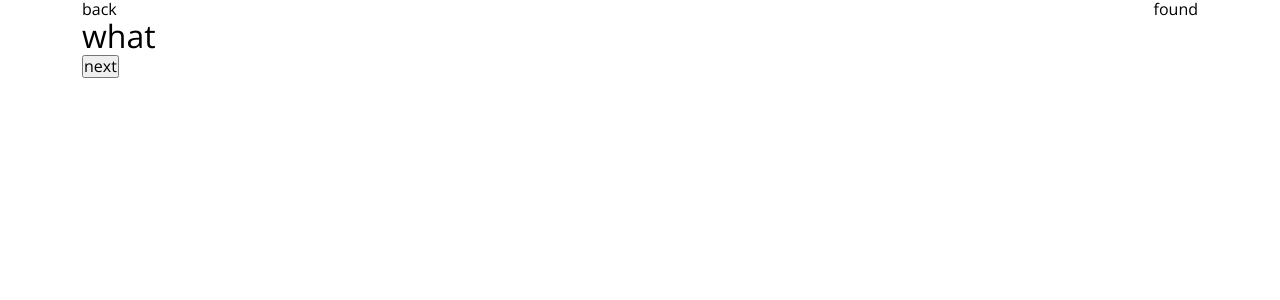
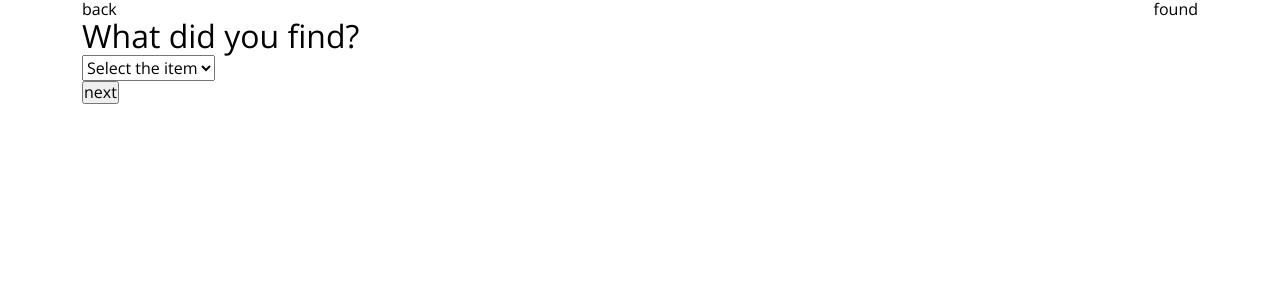
Before and after one commit to ruippeixe/lost-and-found, a React (Vite) app: page /found in a window 1280 px wide. Shown: the top 300 px of the page. Built offline with nearby package versions, Linux system fonts and the light colour scheme.

Commit message:
Implement form input handling and field validation

```diff
--- a/src/hooks/useFormSteps.jsx
+++ b/src/hooks/useFormSteps.jsx
@@ -1,6 +1,6 @@
 import { useState } from "react";
 
-const useFormSteps = (steps) => {
+const useFormSteps = (steps, data) => {
   const [currentStepIndex, setCurrentStepIndex] = useState(0);
 
   function back() {
@@ -11,6 +11,9 @@ const useFormSteps = (steps) => {
   }
 
   function next() {
+    const stepValue = steps[currentStepIndex].key;
+    if (data[stepValue] === "") return;
+
     setCurrentStepIndex((i) => {
       if (i >= steps.length - 1) return i;
       return i + 1;
@@ -23,8 +26,8 @@ const useFormSteps = (steps) => {
     back,
     next,
     isFirstStep: currentStepIndex === 0,
-    isLastStep: currentStepIndex === steps.length -2,
-    isGreeting: currentStepIndex === steps.length -1,
+    isLastStep: currentStepIndex === steps.length - 2,
+    isGreeting: currentStepIndex === steps.length - 1,
   };
 };
 
--- /dev/null
+++ b/src/pages/found/Date.jsx
@@ -0,0 +1,22 @@
+import PropTypes from "prop-types";
+import "./found.scss";
+
+const Date = (props) => {
+  return (
+    <div className="form-control">
+      <h1>On what day?</h1>
+      <input
+        type="date"
+        value={props.data.date || ""}
+        onChange={(e) => props.updateFieldHandler("date", e.target.value)}
+      />
+    </div>
+  );
+};
+
+Date.propTypes = {
+  data: PropTypes.object.isRequired,
+  updateFieldHandler: PropTypes.func.isRequired,
+};
+
+export default Date;
--- /dev/null
+++ b/src/pages/found/Email.jsx
@@ -0,0 +1,24 @@
+import PropTypes from "prop-types";
+import "./found.scss";
+
+const Email = (props) => {
+  return (
+    <div className="form-control">
+      <h1>How to reach you?</h1>
+
+      <input
+        type="email"
+        value={props.data.email || ""}
+        onChange={(e) => props.updateFieldHandler("email", e.target.value)}
+        placeholder="Please submit your email address"
+      />
+    </div>
+  );
+};
+
+Email.propTypes = {
+  data: PropTypes.object.isRequired,
+  updateFieldHandler: PropTypes.func.isRequired,
+};
+
+export default Email;
--- a/src/pages/found/Found.jsx
+++ b/src/pages/found/Found.jsx
@@ -1,27 +1,44 @@
 import What from "./What";
 import Who from "./Who";
 import Where from "./Where";
-import On from "./On";
-import And from "./And";
-import How from "./How";
+import Date from "./Date";
+import Time from "./Time";
+import Email from "./Email";
 import Thanks from "./Thanks";
 import "./found.scss";
 import "../../hooks/useFormSteps";
 import useFormSteps from "../../hooks/useFormSteps";
+import { Link } from "react-router-dom";
+import { useState } from "react";
 
 const Found = () => {
+  const [data, setData] = useState({
+    what: "",
+    who: "",
+    where: "",
+    date: "",
+    time: "",
+    email: "",
+  });
+
+  const updateFieldHandler = (key, value) => {
+    setData((prev) => {
+      return { ...prev, [key]: value };
+    });
+  };
+
   const formSteps = [
-    <What />,
-    <Who />,
-    <Where />,
-    <On />,
-    <And />,
-    <How />,
-    <Thanks />,
+    <What key="what" data={data} updateFieldHandler={updateFieldHandler} />,
+    <Who key="who" data={data} updateFieldHandler={updateFieldHandler} />,
+    <Where key="where" data={data} updateFieldHandler={updateFieldHandler} />,
+    <Date key="date" data={data} updateFieldHandler={updateFieldHandler} />,
+    <Time key="time" data={data} updateFieldHandler={updateFieldHandler} />,
+    <Email key="email" data={data} updateFieldHandler={updateFieldHandler} />,
+    <Thanks key="thanks" data={data} updateFieldHandler={updateFieldHandler} />,
   ];
 
   const { currentComponent, back, next, isFirstStep, isLastStep, isGreeting } =
-    useFormSteps(formSteps);
+    useFormSteps(formSteps, data);
 
   const handleSubmit = (e) => {
     e.preventDefault();
@@ -59,6 +76,14 @@ const Found = () => {
               )}
             </div>
           )}
+
+          {isGreeting && (
+            <div className="actions">
+              <button>
+                <Link to="/">go back to home page</Link>
+              </button>
+            </div>
+          )}
         </form>
       </div>
     </>
--- a/src/pages/found/Thanks.jsx
+++ b/src/pages/found/Thanks.jsx
@@ -3,7 +3,8 @@ import "./found.scss";
 const Thanks = () => {
   return (
     <>
-      <h1>thanks</h1>
+      <h1>Thanks for helping!</h1>
+      <p>You are the best :)</p>
     </>
   );
 };
--- /dev/null
+++ b/src/pages/found/Time.jsx
@@ -0,0 +1,23 @@
+import PropTypes from "prop-types";
+import "./found.scss";
+
+const Time = (props) => {
+  return (
+    <div className="form-control">
+      <h1>And what hour?</h1>
+
+      <input
+        type="time"
+        value={props.data.time || ""}
+        onChange={(e) => props.updateFieldHandler("time", e.target.value)}
+      />
+    </div>
+  );
+};
+
+Time.propTypes = {
+  data: PropTypes.object.isRequired,
+  updateFieldHandler: PropTypes.func.isRequired,
+};
+
+export default Time;
--- a/src/pages/found/What.jsx
+++ b/src/pages/found/What.jsx
@@ -1,11 +1,28 @@
+import PropTypes from "prop-types";
 import "./found.scss";
 
-const What = () => {
+const What = (props) => {
   return (
-    <>
-      <h1>what</h1>
-    </>
+    <div className="form-control">
+      <h1>What did you find?</h1>
+
+      <select
+        value={props.data.what}
+        onChange={(e) => props.updateFieldHandler("what", e.target.value)}
+      >
+        <option value="" disabled>
+          Select the item
+        </option>
+        <option value="passport">Passport</option>
+        <option value="keys">Keys</option>
+      </select>
+    </div>
   );
 };
 
+What.propTypes = {
+  data: PropTypes.object.isRequired,
+  updateFieldHandler: PropTypes.func.isRequired,
+};
+
 export default What;
--- a/src/pages/found/Where.jsx
+++ b/src/pages/found/Where.jsx
@@ -1,11 +1,24 @@
+import PropTypes from "prop-types";
 import "./found.scss";
 
-const Where = () => {
+const Where = (props) => {
   return (
-    <>
-      <h1>where</h1>
-    </>
+    <div className="form-control">
+      <h1>Where was it?</h1>
+
+      <input
+        type="text"
+        value={props.data.where || ""}
+        onChange={(e) => props.updateFieldHandler("where", e.target.value)}
+        placeholder="Please kindly share the location here"
+      />
+    </div>
   );
 };
 
+Where.propTypes = {
+  data: PropTypes.object.isRequired,
+  updateFieldHandler: PropTypes.func.isRequired,
+};
+
 export default Where;
--- a/src/pages/found/Who.jsx
+++ b/src/pages/found/Who.jsx
@@ -1,11 +1,24 @@
+import PropTypes from "prop-types";
 import "./found.scss";
 
-const Who = () => {
+const Who = (props) => {
   return (
-    <>
-      <h1>who</h1>
-    </>
+    <div className="form-control">
+      <h1>Who’s the owner?</h1>
+
+      <input
+        type="text"
+        value={props.data.who || ""}
+        onChange={(e) => props.updateFieldHandler("who", e.target.value)}
+        placeholder="You can write the name here"
+      />
+    </div>
   );
 };
 
+Who.propTypes = {
+  data: PropTypes.object.isRequired,
+  updateFieldHandler: PropTypes.func.isRequired,
+};
+
 export default Who;
```
